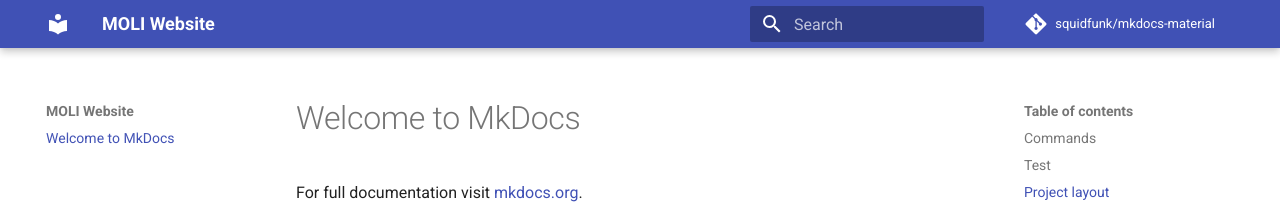
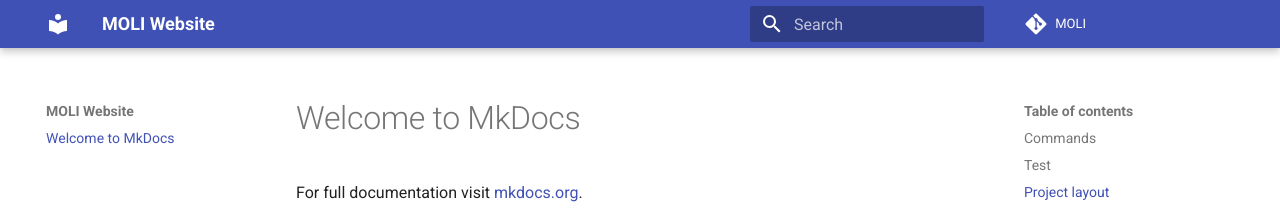
Before and after one commit to puckbee/moli, an MkDocs documentation site: the page built from docs/index.md, in a window 1280 px wide. Shown: the top 208 px of the page. Built offline with MkDocs 1.6.1 and Material for MkDocs 9.7.7, drawn with Linux system fonts in a browser that asks for light colours; comment, search, counter and statistics services are not loaded.

Commit message:
Just update

```diff
--- a/mkdocs.yml
+++ b/mkdocs.yml
@@ -7,7 +7,8 @@
 plugins:
   - search
 repo_url: https://github.com/squidfunk/mkdocs-material
-repo_name: squidfunk/mkdocs-material
+#repo_name: squidfunk/mkdocs-material
+repo_name: MOLI
 
 markdown_extensions:
   # Python Markdown
```
Also changed, not shown: site/404.html, site/index.html.
